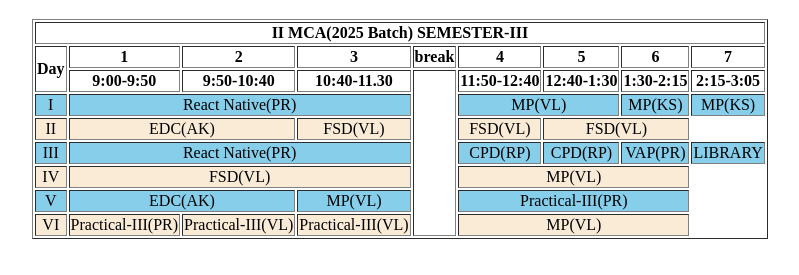
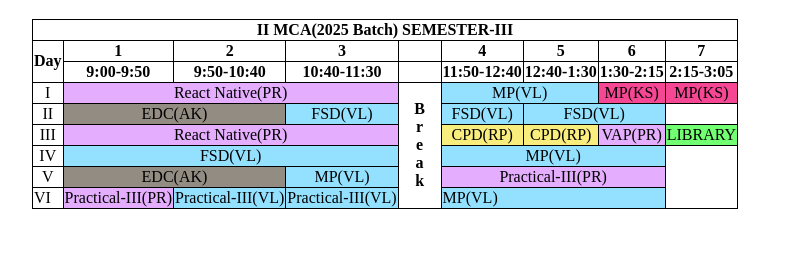
Before and after one commit to Priyadharshini9515/TimeTable, a plain HTML site: page index.html in a window 1280 px wide. Shown: the part 61-336 px from the top of the page, without its empty margins (356-1155 px from the left). Drawn offline with Linux system fonts and the light colour scheme.

Commit message:
Add files via upload

```diff
--- a/index.html
+++ b/index.html
@@ -4,54 +4,78 @@
     <meta charset="UTF-8">
     <meta name="viewport" content="width=device-width, initial-scale=1.0">
     <title>TimeTable</title>
-    <!-- <link href="https://cdn.jsdelivr.net/npm/bootstrap@5.3.8/dist/css/bootstrap.min.css" rel="stylesheet"> -->
     <!-- <link href="https://cdn.jsdelivr.net/npm/bootstrap@5.3.8/dist/css/bootstrap.min.css" rel="stylesheet" integrity="sha384-sRIl4kxILFvY47J16cr9ZwB07vP4J8+LH7qKQnuqkuIAvNWLzeN8tE5YBujZqJLB" crossorigin="anonymous"> -->
     <style>
 
-      .t1, .t2, .t3, .t4, .t5, .t6
-      {
+h1{
+     color: blue;
       text-align: center;
   }
 table{
        margin-left: 380px;
+       border-collapse: collapse;
+       border:1px solid black;
      }
-      h1{
-        color: blue;
+.t1, .t2, .t3, .t4, .t5, .t6-
+
+    {
       text-align: center;
     }
-      .t1,.t3,.t5{
-        background-color: skyblue;
-      }
-      .t2,.t4,.t6{
-        background-color: antiquewhite;
+.pr{
+    background-color: #e4adfd;
 }
 
+.vl{
+    background-color: rgb(147, 225, 255);
+}
+.ks{
+    background-color: #f54793;
+}
+
+.ak{
+    background-color: rgb(147, 140, 130);
+}
+
+.rp{
+    background-color: #f9ed7e;
+}
+.l{
+  background-color:rgb(114, 255, 114);
+}
+.break{
+    text-align: center;
+    vertical-align: middle;
+    font-weight: bold;
+    width: 40px;
+}
     </style>
 </head>
 <body>
     <h1>MCA Time Table</h1>
+
         <table border="1">
     <tr>
         <th colspan="9">II MCA(2025 Batch) SEMESTER-III</th>
     </tr>
+
     <tr>
-
         <th rowspan="2">Day</th>
         <th>1</th>
         <th>2</th>
         <th>3</th>
-            <th>   break </th>
+        <th> </th>
         <th>4</th>
         <th>5</th>
         <th>6</th>
         <th>7</th>
     </tr>
+
+
     <tr>
-
         <th>9:00-9:50</th>
         <th>9:50-10:40</th>
-           <th>10:40-11.30</th>
-           <th rowspan="7"></th>
+        <th>10:40-11:30</th>
+        <th>   </th>
         <th>11:50-12:40</th>
         <th>12:40-1:30</th>
         <th>1:30-2:15</th>
@@ -60,50 +84,51 @@
 
     <tr class="t1">
         <td>I</td>
-           <td colspan="3">React Native(PR)</td>
-           <td colspan="2">MP(VL)</td>
-           <td>MP(KS)</td>
-           <td>MP(KS)</td>
+        <td colspan="3" class="pr">React Native(PR)</td>
+         <td rowspan="7" class="break">
+        B<br>r<br>e<br>a<br>k
+        </td>
+        <td colspan="2" class="vl">MP(VL)</td>
+        <td class="ks">MP(KS)</td>
+        <td class="ks">MP(KS)</td>
     </tr>
 
     <tr class="t2">
         <td>II</td>
-           <td colspan="2">EDC(AK)</td>
-           <td>FSD(VL)</td>
-           <td>FSD(VL)</td>
-           <td colspan="2">FSD(VL)</td>
+        <td colspan="2" class="ak">EDC(AK)</td>
+        <td class="vl">FSD(VL)</td>
+        <td class="vl">FSD(VL)</td>
+        <td colspan="2" class="vl">FSD(VL)</td>
     </tr>
 
     <tr class="t3">
         <td>III</td>
-           <td colspan="3">React Native(PR)</td>
-           <td>CPD(RP)</td>
-           <td>CPD(RP)</td>
-           <td>VAP(PR)</td>
-           <td>LIBRARY</td>
+        <td colspan="3" class="pr">React Native(PR)</td>
+        <td class="rp">CPD(RP)</td>
+        <td class="rp">CPD(RP)</td>
+        <td class="pr">VAP(PR)</td>
+        <td class="l">LIBRARY</td>
     </tr>
 
     <tr class="t4">
         <td>IV</td>
-           <td colspan="3">FSD(VL)</td>
-           <td colspan="3">MP(VL)</td>
+        <td colspan="3" class="vl">FSD(VL)</td>
+        <td colspan="3" class="vl">MP(VL)</td>
     </tr>
 
     <tr class="t5">
         <td>V</td>
-           <td colspan="2">EDC(AK)</td>
-           <td>MP(VL)</td>
-           <td colspan="3">Practical-III(PR)</td>
+        <td colspan="2" class="ak">EDC(AK)</td>
+        <td class="vl">MP(VL)</td>
+        <td colspan="3" class="pr">Practical-III(PR)</td>
     </tr>
 
     <tr class="t6">
         <td>VI</td>
-           <td>Practical-III(PR)</td>
-           <td>Practical-III(VL)</td>
-           <td>Practical-III(VL)</td>
-           <td colspan="3">MP(VL)</td>
-           </tr>
-
+        <td class="pr">Practical-III(PR)</td>
+        <td class="vl">Practical-III(VL)</td>
+        <td class="vl">Practical-III(VL)</td>
+        <td colspan="3" class="vl">MP(VL)</td>
     </tr>
 
      <!-- <script src="https://cdn.jsdelivr.net/npm/bootstrap@5.3.8/dist/js/bootstrap.bundle.min.js"></script> -->
```
Lines whose indentation alone changed are shown as unchanged.
